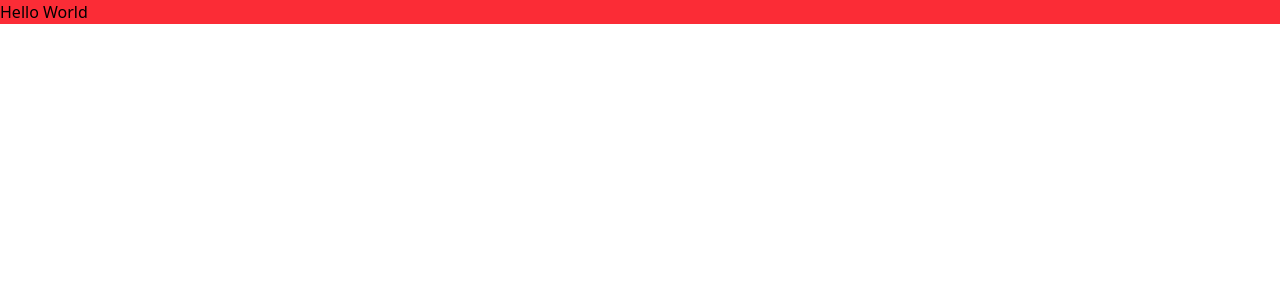
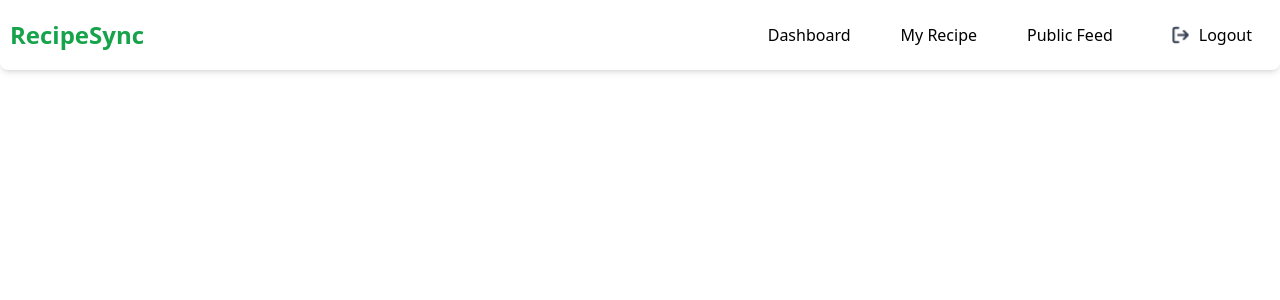
Before and after one commit to shrikrishna770/Food-Recpies, a React (Vite) app in the folder Frontend/: page / in a window 1280 px wide. Shown: the top 300 px of the page. Built offline with nearby package versions, Linux system fonts and the light colour scheme.

Commit message:
NavBar Create

```diff
--- a/Frontend/src/Components/Navbar/Navbar.jsx
+++ b/Frontend/src/Components/Navbar/Navbar.jsx
@@ -1,9 +1,25 @@
+import frame from "../../assets/Frame.png";
+
 const Navbar = () => {
     return (
-        <div>
-            <h1 className="bg-red-500">Hello World</h1>
+        <div className="flex  shadow-md rounded-lg fixed top-0 left-0 right-0 bg-white z-10">
+            <nav className="flex max-w-[1500px] w-[100%] h-[70px]  m-[auto] items-center justify-between ">
+                <h1 className="text-[#16A34A] font-bold text-[24px] p-[10px]  h-[28px] flex items-center"><a href="/">RecipeSync</a></h1>
+                <ul className="flex h-[36px]  gap-[50px] mr-[20px] items-center">
+                    <li><a href="/">Dashboard</a></li>
+                    <li><a href="/">My Recipe </a></li>
+                    <li><a href="/">Public Feed</a></li>
+                    <li className=" flex items-center gap-2 p-2">
+                        <a href="/" className="flex items-center gap-2">
+                            <img src={frame} alt="Logout icon" className="w-5 h-5" />
+                            <span>Logout</span>
+                        </a>
+                    </li>
+
+                </ul>
+            </nav>
         </div>
+
     )
 }
-
 export default Navbar
```
Also changed, not shown: Frontend/src/assets/Frame.png (added).
